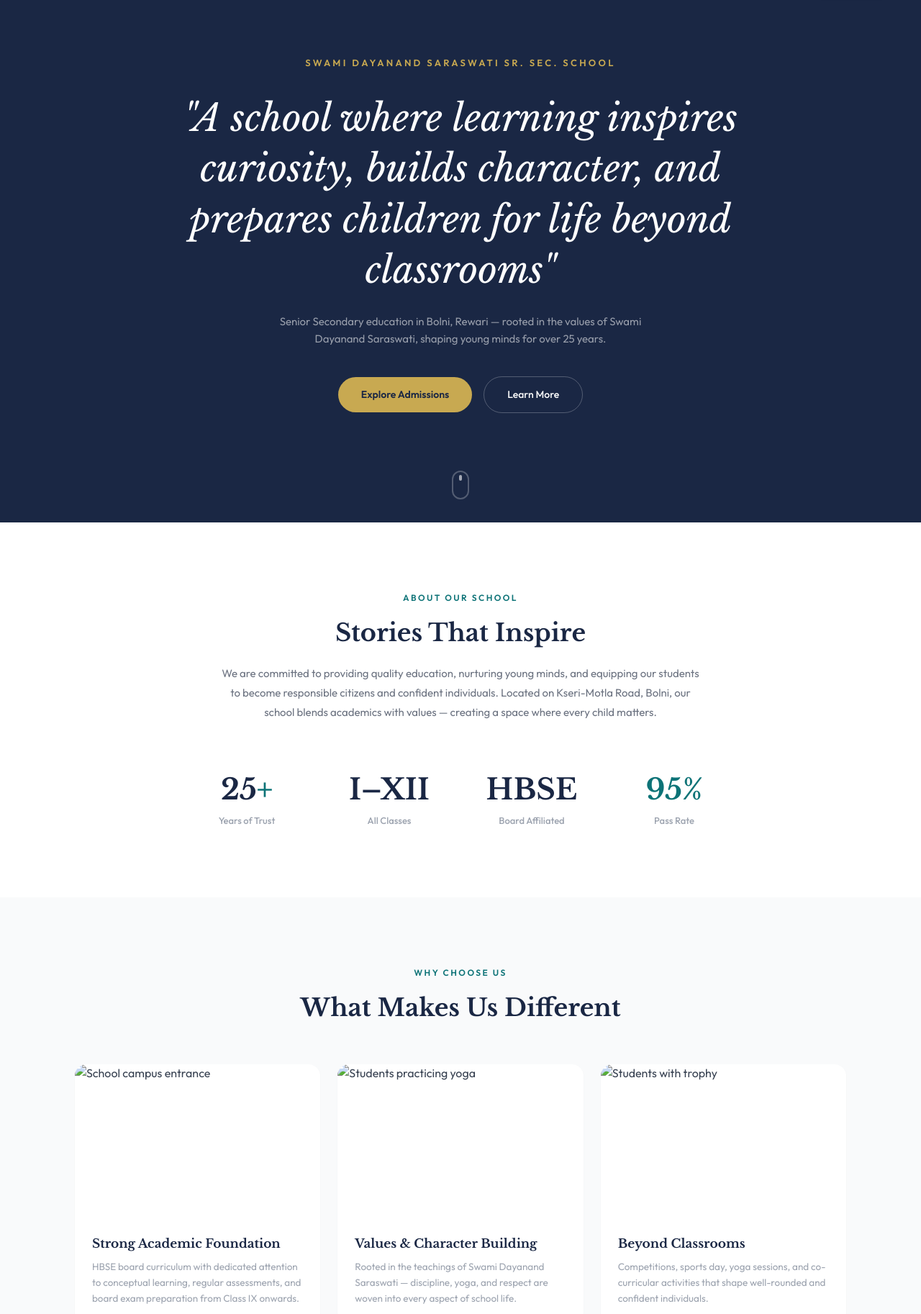
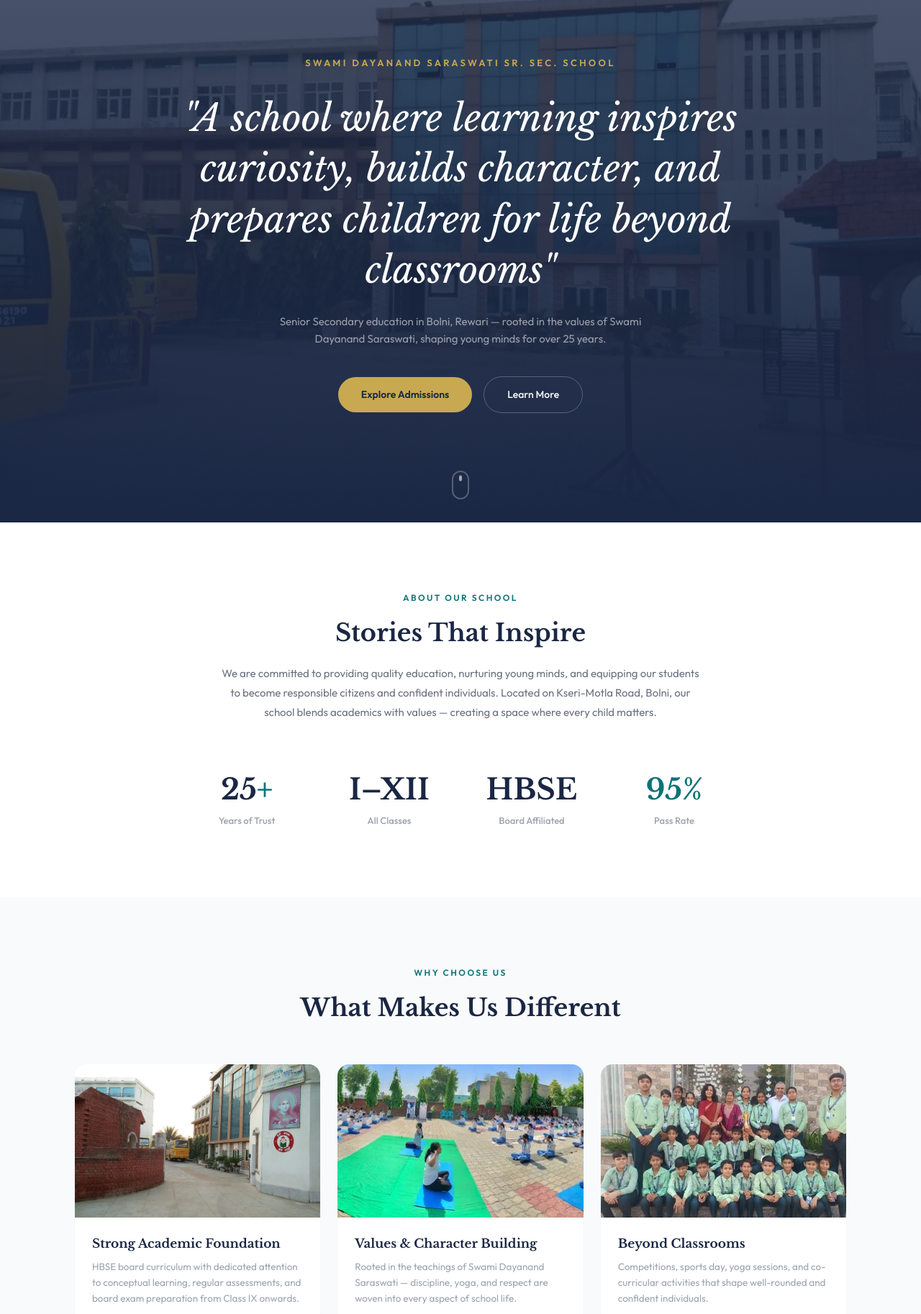
Before and after one commit to abhiisshekh/SDC-School-website-new, a plain HTML site: page index.html in a window 1280 px wide. Shown: the part 74-1900 px from the top of the page at 72% size. Drawn offline with nearby package versions, Linux system fonts and the light colour scheme; files that its build step writes are made by us from their sources.

Commit message:
Update index.html

```diff
--- a/index.html
+++ b/index.html
@@ -22,7 +22,7 @@
   },
 }}};
 </script>
-<link rel="stylesheet" href="css/style.css"/>
+<link rel="stylesheet" href="style.css"/>
 </head>
 <body class="bg-white font-sans text-gray-700 antialiased">
 
@@ -63,7 +63,7 @@
 
 <!-- ================================ HERO ================================ -->
 <section id="top" class="relative flex min-h-screen items-center justify-center overflow-hidden bg-dark">
-  <img src="images/hero.jpg" alt="Swami Dayanand Saraswati Sr. Sec. School campus, Bolni" class="absolute inset-0 h-full w-full object-cover opacity-35"/>
+  <img src="hero.jpg" alt="Swami Dayanand Saraswati Sr. Sec. School campus, Bolni" class="absolute inset-0 h-full w-full object-cover opacity-35"/>
   <div class="absolute inset-0 bg-gradient-to-t from-dark via-dark/60 to-dark/40"></div>
   <div class="relative z-10 mx-auto max-w-4xl px-6 py-32 text-center">
     <p class="hero-el mb-8 text-[13px] font-semibold tracking-[0.25em] text-gold">SWAMI DAYANAND SARASWATI SR. SEC. SCHOOL</p>
@@ -122,21 +122,21 @@
     <h2 class="text-center font-serif text-[1.75rem] font-bold leading-snug text-dark sm:text-[2.1rem]">What Makes Us Different</h2>
     <div class="mt-14 grid grid-cols-1 gap-6 md:grid-cols-2 lg:grid-cols-3">
       <div class="overflow-hidden rounded-2xl bg-white shadow-sm transition-all hover:-translate-y-1 hover:shadow-xl">
-        <img src="images/entrance.jpg" alt="School campus entrance" class="aspect-[16/10] w-full object-cover"/>
+        <img src="entrance.jpg" alt="School campus entrance" class="aspect-[16/10] w-full object-cover"/>
         <div class="p-6">
           <h3 class="font-serif text-[17px] font-bold text-dark">Strong Academic Foundation</h3>
           <p class="mt-2 text-[13.5px] leading-relaxed text-gray-400">HBSE board curriculum with dedicated attention to conceptual learning, regular assessments, and board exam preparation from Class IX onwards.</p>
         </div>
       </div>
       <div class="overflow-hidden rounded-2xl bg-white shadow-sm transition-all hover:-translate-y-1 hover:shadow-xl">
-        <img src="images/yoga1.jpg" alt="Students practicing yoga" class="aspect-[16/10] w-full object-cover"/>
+        <img src="yoga1.jpg" alt="Students practicing yoga" class="aspect-[16/10] w-full object-cover"/>
         <div class="p-6">
           <h3 class="font-serif text-[17px] font-bold text-dark">Values & Character Building</h3>
           <p class="mt-2 text-[13.5px] leading-relaxed text-gray-400">Rooted in the teachings of Swami Dayanand Saraswati — discipline, yoga, and respect are woven into every aspect of school life.</p>
         </div>
       </div>
       <div class="overflow-hidden rounded-2xl bg-white shadow-sm transition-all hover:-translate-y-1 hover:shadow-xl">
-        <img src="images/trophy.jpg" alt="Students with trophy" class="aspect-[16/10] w-full object-cover"/>
+        <img src="trophy.jpg" alt="Students with trophy" class="aspect-[16/10] w-full object-cover"/>
         <div class="p-6">
           <h3 class="font-serif text-[17px] font-bold text-dark">Beyond Classrooms</h3>
           <p class="mt-2 text-[13.5px] leading-relaxed text-gray-400">Competitions, sports day, yoga sessions, and co-curricular activities that shape well-rounded and confident individuals.</p>
@@ -185,15 +185,15 @@
     <p class="mx-auto mt-4 max-w-lg text-center text-[15px] text-gray-400">Well-equipped campus with everything your child needs to learn and grow.</p>
     <div class="mt-14 grid grid-cols-1 gap-5 sm:grid-cols-2 lg:grid-cols-3">
       <div class="group overflow-hidden rounded-2xl bg-white shadow-sm transition-all hover:-translate-y-1 hover:shadow-xl">
-        <div class="aspect-[16/11] overflow-hidden"><img src="images/hero.jpg" alt="School building" class="h-full w-full object-cover transition-transform duration-500 group-hover:scale-105"/></div>
+        <div class="aspect-[16/11] overflow-hidden"><img src="hero.jpg" alt="School building" class="h-full w-full object-cover transition-transform duration-500 group-hover:scale-105"/></div>
         <div class="p-5 text-center"><h3 class="text-[14px] font-bold tracking-wider text-dark">SCHOOL CAMPUS</h3></div>
       </div>
       <div class="group overflow-hidden rounded-2xl bg-white shadow-sm transition-all hover:-translate-y-1 hover:shadow-xl">
-        <div class="aspect-[16/11] overflow-hidden"><img src="images/building.jpg" alt="Classrooms building" class="h-full w-full object-cover transition-transform duration-500 group-hover:scale-105"/></div>
+        <div class="aspect-[16/11] overflow-hidden"><img src="building.jpg" alt="Classrooms building" class="h-full w-full object-cover transition-transform duration-500 group-hover:scale-105"/></div>
         <div class="p-5 text-center"><h3 class="text-[14px] font-bold tracking-wider text-dark">CLASSROOMS</h3></div>
       </div>
       <div class="group overflow-hidden rounded-2xl bg-white shadow-sm transition-all hover:-translate-y-1 hover:shadow-xl">
-        <div class="aspect-[16/11] overflow-hidden"><img src="images/bus.jpg" alt="School bus transport" class="h-full w-full object-cover transition-transform duration-500 group-hover:scale-105"/></div>
+        <div class="aspect-[16/11] overflow-hidden"><img src="bus.jpg" alt="School bus transport" class="h-full w-full object-cover transition-transform duration-500 group-hover:scale-105"/></div>
         <div class="p-5 text-center"><h3 class="text-[14px] font-bold tracking-wider text-dark">TRANSPORT FACILITY</h3></div>
       </div>
     </div>
@@ -208,15 +208,15 @@
     <p class="mx-auto mt-4 max-w-lg text-center text-[15px] text-gray-400">A glimpse of everyday life, events, and memories at our school.</p>
     <div class="mt-14 grid grid-cols-1 gap-5 sm:grid-cols-2 lg:grid-cols-3">
       <div class="group overflow-hidden rounded-2xl bg-white shadow-sm transition-all hover:-translate-y-1 hover:shadow-xl">
-        <div class="aspect-[16/11] overflow-hidden"><img src="images/yoga1.jpg" alt="Yoga Day celebration" class="h-full w-full object-cover transition-transform duration-500 group-hover:scale-105"/></div>
+        <div class="aspect-[16/11] overflow-hidden"><img src="yoga1.jpg" alt="Yoga Day celebration" class="h-full w-full object-cover transition-transform duration-500 group-hover:scale-105"/></div>
         <div class="p-5 text-center"><h3 class="text-[14px] font-bold tracking-wider text-dark">YOGA DAY</h3></div>
       </div>
       <div class="group overflow-hidden rounded-2xl bg-white shadow-sm transition-all hover:-translate-y-1 hover:shadow-xl">
-        <div class="aspect-[16/11] overflow-hidden"><img src="images/yoga2.jpg" alt="Students doing yoga" class="h-full w-full object-cover transition-transform duration-500 group-hover:scale-105"/></div>
+        <div class="aspect-[16/11] overflow-hidden"><img src="yoga2.jpg" alt="Students doing yoga" class="h-full w-full object-cover transition-transform duration-500 group-hover:scale-105"/></div>
         <div class="p-5 text-center"><h3 class="text-[14px] font-bold tracking-wider text-dark">FITNESS & WELLNESS</h3></div>
       </div>
       <div class="group overflow-hidden rounded-2xl bg-white shadow-sm transition-all hover:-translate-y-1 hover:shadow-xl">
-        <div class="aspect-[16/11] overflow-hidden"><img src="images/trophy.jpg" alt="Students with trophy" class="h-full w-full object-cover transition-transform duration-500 group-hover:scale-105"/></div>
+        <div class="aspect-[16/11] overflow-hidden"><img src="trophy.jpg" alt="Students with trophy" class="h-full w-full object-cover transition-transform duration-500 group-hover:scale-105"/></div>
         <div class="p-5 text-center"><h3 class="text-[14px] font-bold tracking-wider text-dark">ACHIEVEMENTS</h3></div>
       </div>
     </div>
@@ -225,7 +225,7 @@
 
 <!-- ========================== ADMISSIONS CTA ============================ -->
 <section id="admissions" class="relative overflow-hidden bg-dark py-24">
-  <img src="images/entrance.jpg" alt="" class="absolute inset-0 h-full w-full object-cover opacity-15"/>
+  <img src="entrance.jpg" alt="" class="absolute inset-0 h-full w-full object-cover opacity-15"/>
   <div class="absolute inset-0 bg-gradient-to-r from-dark via-dark/90 to-dark/70"></div>
   <div class="relative z-10 mx-auto max-w-3xl px-6 text-center lg:px-10">
     <p class="mb-4 text-[12px] font-semibold tracking-[0.2em] text-gold">ADMISSIONS 2026-27</p>
@@ -298,6 +298,6 @@
   </div>
   <div class="border-t border-white/[0.06] px-6 py-5 lg:px-10"><p class="text-[11px] text-white/25">© <span id="year"></span> Swami Dayanand Saraswati Sr. Sec. School. All rights reserved.</p></div>
 </footer>
-<script src="js/main.js"></script>
+<script src="main.js"></script>
 </body>
 </html>
```
